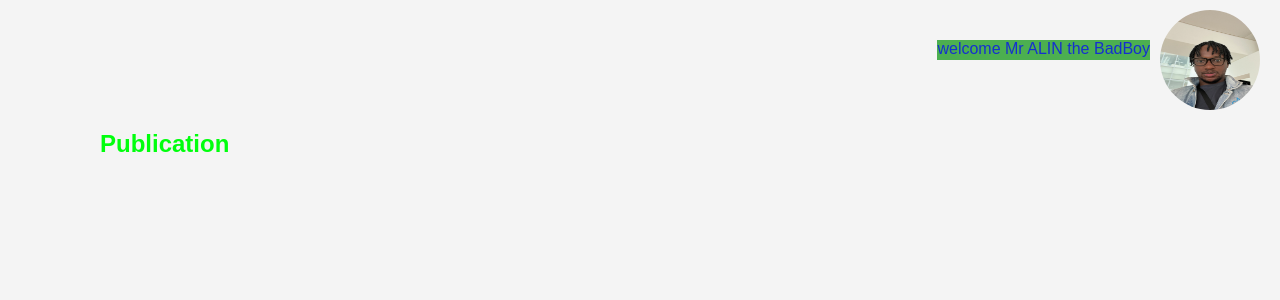
After one commit to Enigma0207/bibiophp, a PHP site: page /profil.php in a window 1280 px wide. The commit adds this page. Shown: the top 300 px of the page. Run offline with PHP 8.4, Linux system fonts and the light colour scheme.

Commit message:
exercice sur le formulaire

```diff
--- a/css/style.css
+++ b/css/style.css
@@ -104,3 +104,26 @@ p {
 marquee {
   display: inline-block; /* Pour empêcher le marquee de prendre toute la largeur */
 }
+.imgprofil{
+    width: 100px;
+    height: 100px;
+    border-radius: 50px;
+}
+.profil{
+    /* width: 500px; */
+    display: flex;
+    justify-content: end;
+    padding-top: 10px;
+    margin-right: 20px;
+
+}
+.profil p{
+    background-color: #4caf50;
+  margin-top: 30px;
+    /* padding: 0 ; */
+    margin-right: 10px;
+    color: rgba(0, 0, 255, 0.732);
+    /* border: burlywood solid 1px; */
+    height: 20px;
+
+}
--- a/modele/security.php
+++ b/modele/security.php
@@ -12,7 +12,7 @@ if(isset($_POST["connexion"])){
 
     if(empty ($utilisateur)){
          $_SESSION["error"] = "utilisateur inconnu";
-         header("Location:connexion.php");
+         header("Location: ../connexion.php");
     }
 
     else {
@@ -20,7 +20,8 @@ if(isset($_POST["connexion"])){
         $_SESSION["id"] = $utilisateur["id"];
         $_SESSION["email"] = $utilisateur["email"];
         setcookie('id_user', $utilisateur['id'], time() +3600, '/', 'localhost', false , true);
-        echo "bienvenue".$email ;
+        header("Location: ../profil.php");
+
 
          }else {
 
--- /dev/null
+++ b/profil.php
@@ -0,0 +1,20 @@
+<!DOCTYPE html>
+<html lang="en">
+<head>
+    <meta charset="UTF-8">
+    <meta http-equiv="X-UA-Compatible" content="IE=edge">
+    <meta name="viewport" content="width=device-width, initial-scale=1.0">
+    <link rel="stylesheet" href="./css/style.css">
+
+    <title>Document</title>
+</head>
+<body>
+    <div class='profil'>
+        <p>welcome Mr ALIN the BadBoy</p>
+        <img src="./image/IMG_0253.JPG" class="imgprofil" alt="">
+    </div>
+    <div>
+       <h2>Publication</h2>
+    </div>
+</body>
+</html>
```
Also changed, not shown: connexion.php (+13 -5 lines), modele/db_registre.php (+0 -36 lines), image/IMG_0253.JPG (added).
